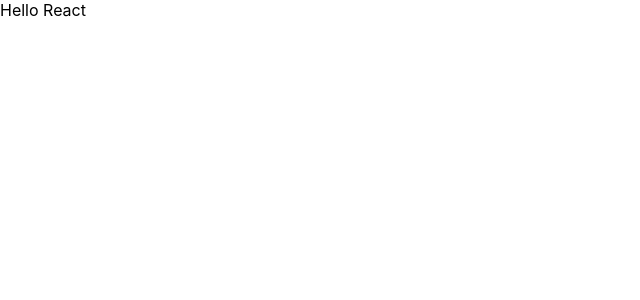
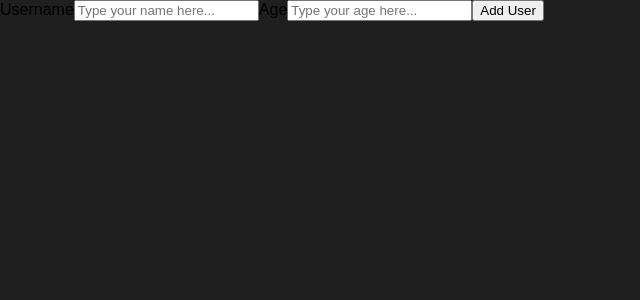
Before and after one commit to fithcmus-lnminh/usersManagement, a React (Create React App) app: page / in a window 1280 px wide. Shown: the top 300 px of the page, without its empty margins (0-640 px from the left). Built offline with nearby package versions, Linux system fonts and the light colour scheme.

Commit message:
Edit display of web and create AddUser component

```diff
--- a/src/App.js
+++ b/src/App.js
@@ -1,7 +1,8 @@
 import "./App.css";
+import AddUser from "./components/Users/AddUser";
 
 function App() {
-  return <div>Hello React</div>;
+  return <AddUser />;
 }
 
 export default App;
--- /dev/null
+++ b/src/components/Users/AddUser.js
@@ -0,0 +1,19 @@
+import React from "react";
+
+function AddUser() {
+  const addUserHandler = (event) => {
+    event.preventDefault();
+  };
+
+  return (
+    <form onSubmit={addUserHandler}>
+      <label htmlFor="username">Username</label>
+      <input type="text" placeholder="Type your name here..." />
+      <label htmlFor="age">Age</label>
+      <input type="number" placeholder="Type your age here..." />
+      <button type="submit">Add User</button>
+    </form>
+  );
+}
+
+export default AddUser;
--- a/src/index.css
+++ b/src/index.css
@@ -1,13 +1,12 @@
+* {
+  box-sizing: border-box;
+}
+
+html {
+  font-family: sans-serif;
+  background-color: #1f1f1f;
+}
+
 body {
   margin: 0;
-  font-family: -apple-system, BlinkMacSystemFont, 'Segoe UI', 'Roboto', 'Oxygen',
-    'Ubuntu', 'Cantarell', 'Fira Sans', 'Droid Sans', 'Helvetica Neue',
-    sans-serif;
-  -webkit-font-smoothing: antialiased;
-  -moz-osx-font-smoothing: grayscale;
 }
-
-code {
-  font-family: source-code-pro, Menlo, Monaco, Consolas, 'Courier New',
-    monospace;
-}
```
